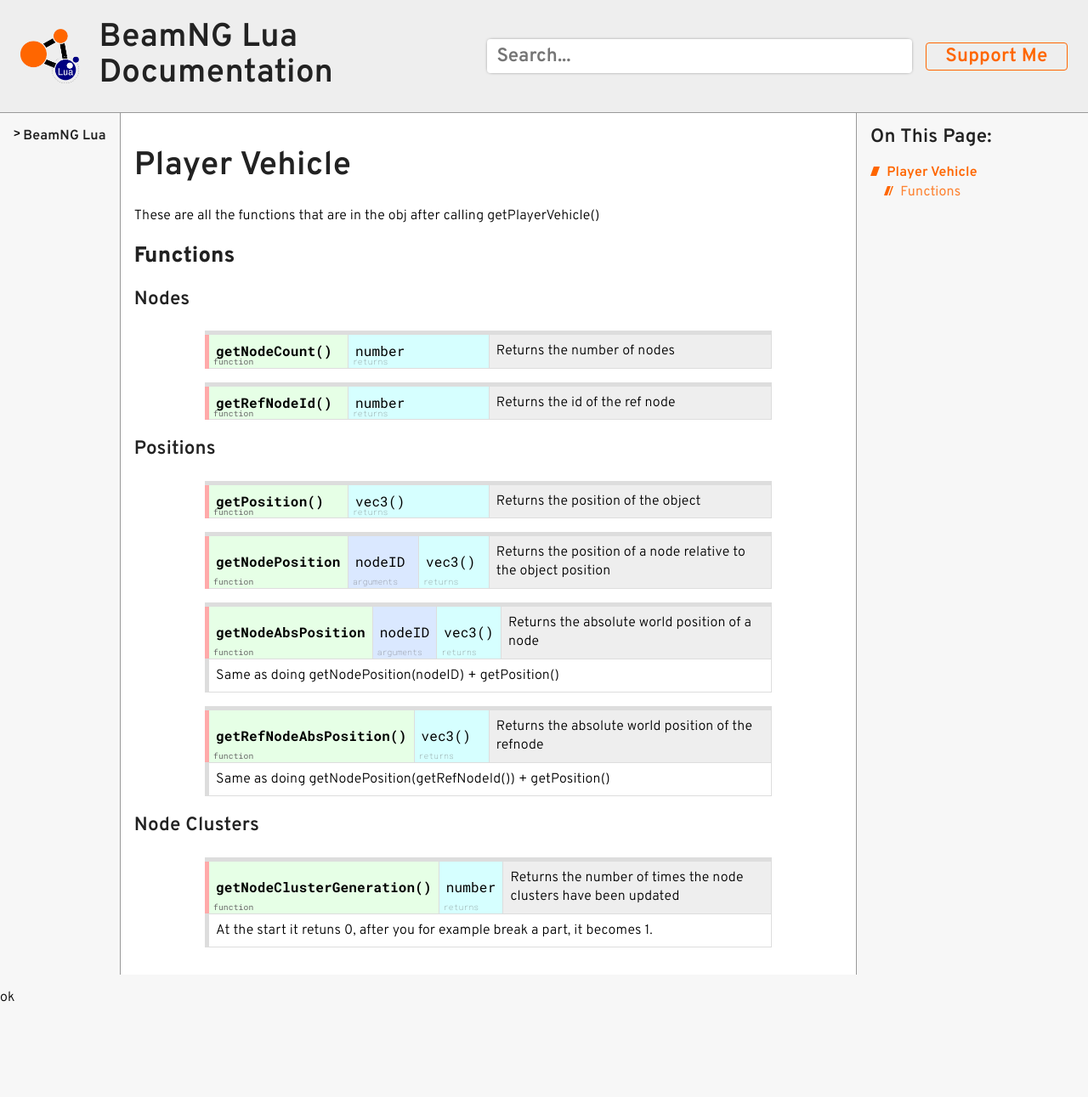
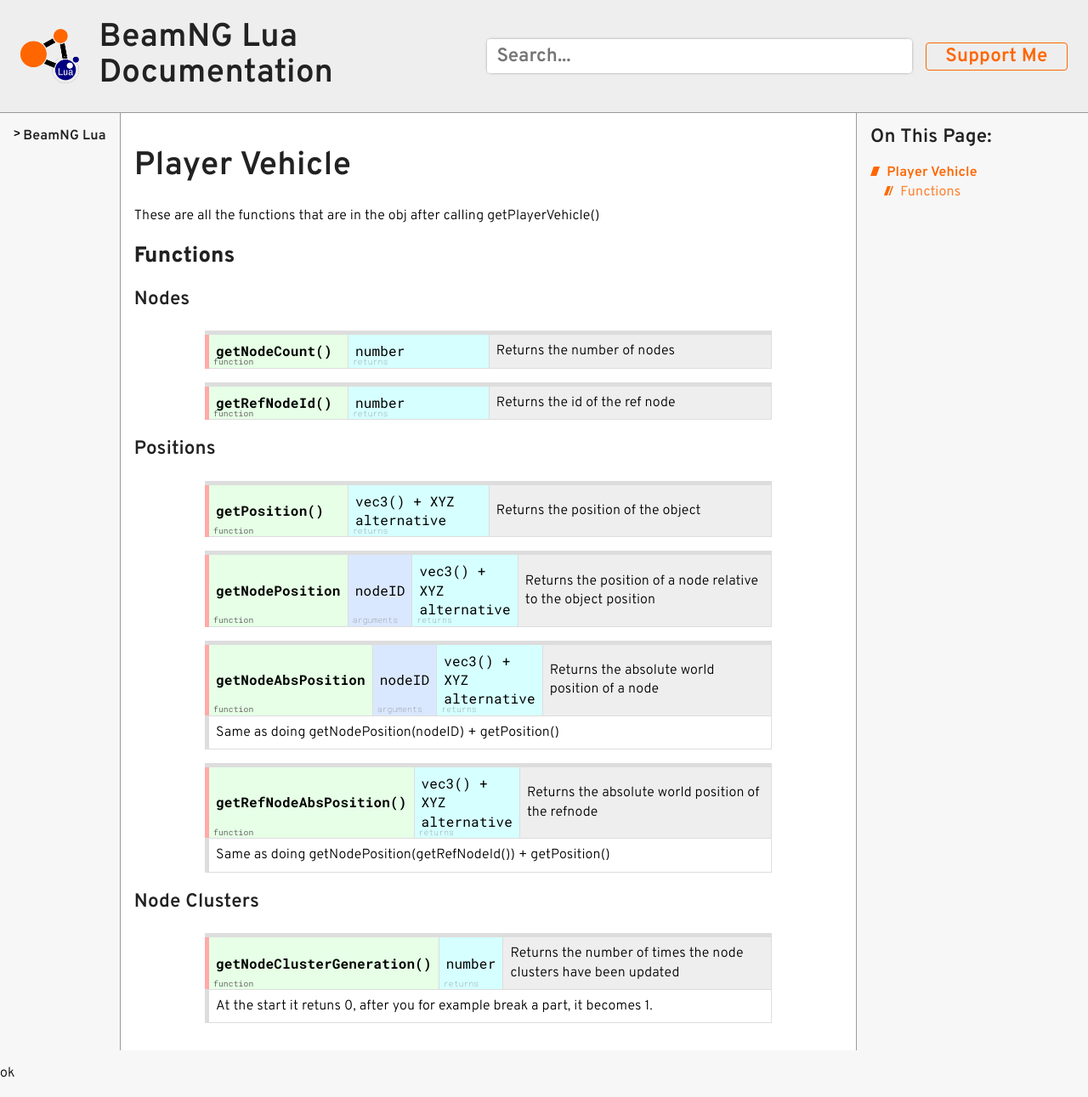
Before and after one commit to E32k/e32k.github.io, a Jekyll site: the page built from beamng/lua/gelua/playerVehicle.md, in a window 1280 px wide. Shown: the whole page at 85% size. Built offline with Jekyll 4.4.1, drawn with Linux system fonts in a browser that asks for light colours; before the commit the page ends 1201 px from its top, so only the background shows below that.

Commit message:
xyz alternavitves

```diff
--- a/beamng/lua/gelua/playerVehicle.md
+++ b/beamng/lua/gelua/playerVehicle.md
@@ -27,21 +27,21 @@
 
 <table class="api"><tr>
   <th class="func">getPosition()</th>
-  <td class="rets">vec3()</td>
+  <td class="rets">vec3() + XYZ alternative</td>
   <td class="desc">Returns the position of the object</td>
 </tr></table>
 
 <table class="api"><tr>
   <th class="func">getNodePosition</th>
   <td class="args">nodeID</td>
-  <td class="rets">vec3()</td>
+  <td class="rets">vec3() + XYZ alternative</td>
   <td class="desc">Returns the position of a node relative to the object position</td>
 </tr></table>
 
 <table class="api"><tr>
   <th class="func">getNodeAbsPosition</th>
   <td class="args">nodeID</td>
-  <td class="rets">vec3()</td>
+  <td class="rets">vec3() + XYZ alternative</td>
   <td class="desc">Returns the absolute world position of a node</td>
   </tr><tr><td colspan="4" class="details">
   Same as doing getNodePosition(nodeID) + getPosition()
@@ -49,7 +49,7 @@
 
 <table class="api"><tr>
   <th class="func">getRefNodeAbsPosition()</th>
-  <td class="rets">vec3()</td>
+  <td class="rets">vec3() + XYZ alternative</td>
   <td class="desc">Returns the absolute world position of the refnode</td>
   </tr><tr><td colspan="4" class="details">
   Same as doing getNodePosition(getRefNodeId()) + getPosition()
```
